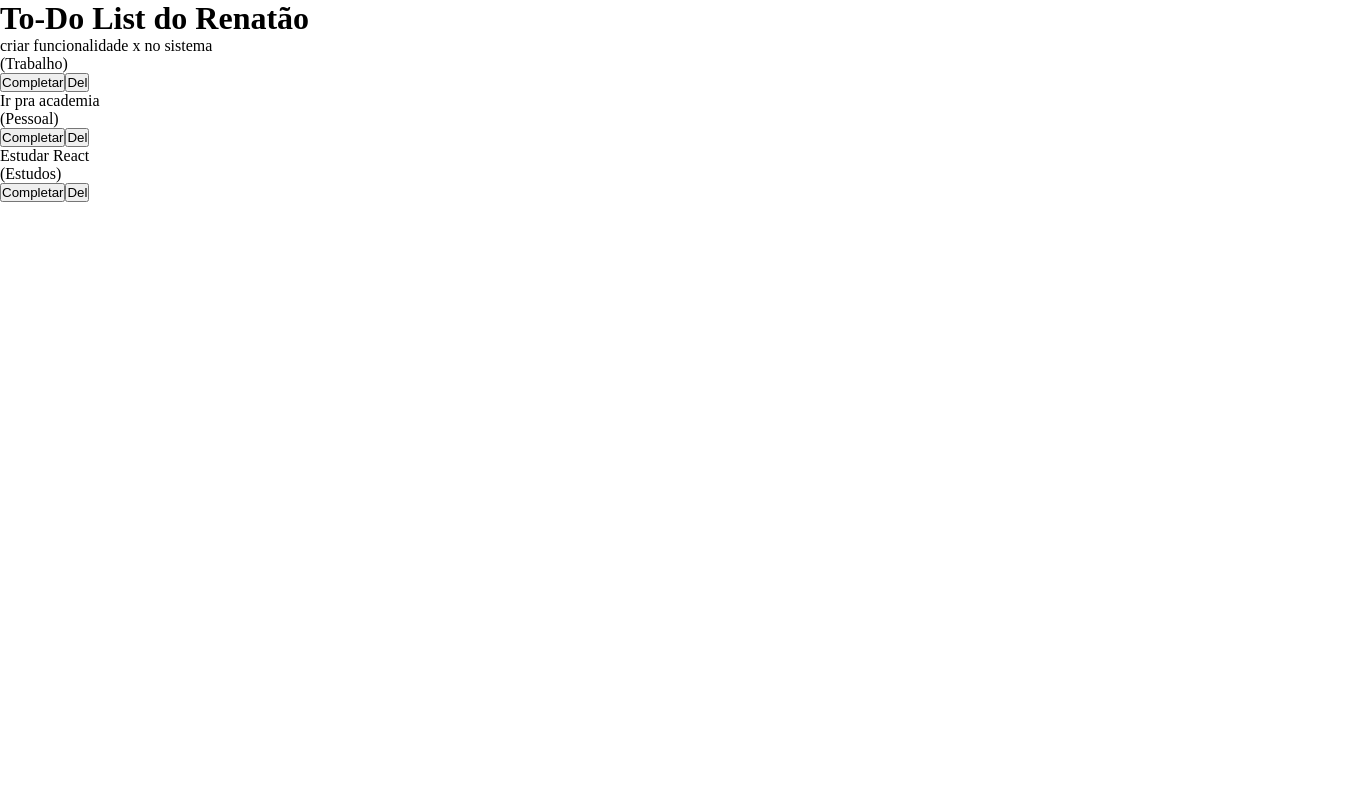
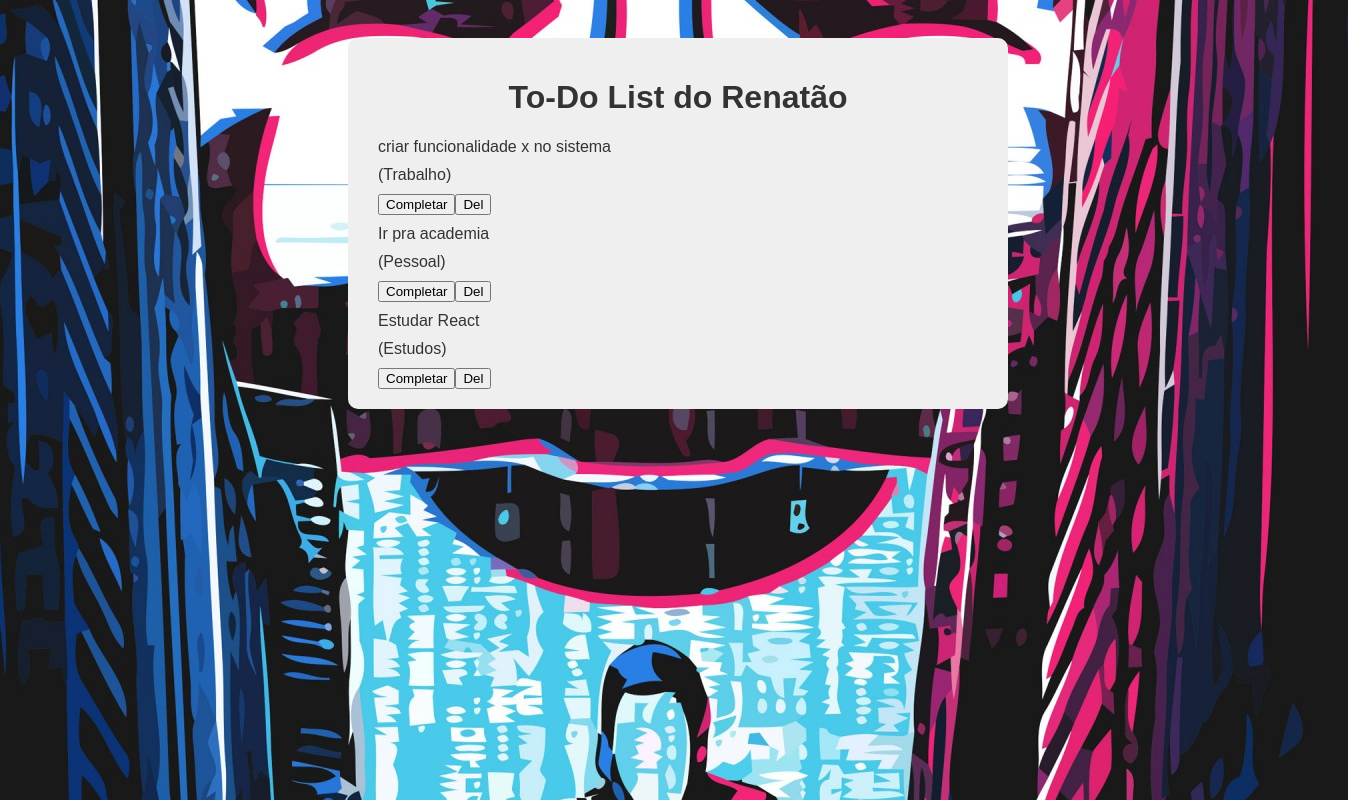
Before and after one commit to Renato-Miranda/todo-list-react, a React (Vite) app: page / in a window 1280 px wide. Shown: the top 800 px of the page, 1348 px wide, since content can reach past the window. Built offline with nearby package versions, Linux system fonts and the light colour scheme.

Commit message:
feat: estiliação inicial do App

```diff
--- a/src/App.jsx
+++ b/src/App.jsx
@@ -1,7 +1,7 @@
 /* eslint-disable react/jsx-key */
 /* eslint-disable no-unused-vars */
 import { useState } from 'react'
-
+import './App.css'
 function App() {
   const [todos, setTodos] = useState([
     {
--- a/src/Styles/GlobalStyles.js
+++ b/src/Styles/GlobalStyles.js
@@ -1,18 +1,48 @@
 import {createGlobalStyle} from 'styled-components'
 
 export const GlobalStyle = createGlobalStyle`
-    * {
+    /* * {
     margin: 0;
     padding: 0;
-    box-sizing: border-box;
-}
+    box-sizing: border-box; */
+/* } */
 
 body {
     width: 100%;
     min-height: 100vh;
     text-decoration: none;
     /* background-color: ${(props)=> props.theme.black700}; */
+    background-color: #f4f4f4;
+    padding: 30px;
+    font-family: Arial, Helvetica, sans-serif;
+    color: #333;
+    background-image: url('/public/robot.jpg');
+    background-position: center;
+    block-size: cover;
+}
 
+.app{
+    max-width: 600px;
+    margin: 0 auto 300px;
+    background-color: #efefef;
+    padding: 20px 30px;
+    border-radius: 10px;
+}
+
+h1 {
+    text-align: center;
+
+}
+
+h2 {
+    margin-bottom: 10px;
+}
+p{
+    margin: 10px 0;
+}
+
+input {
+    box-sizing: border-box;
 }
 
 a {
```
Also changed, not shown: src/App.css (added).
